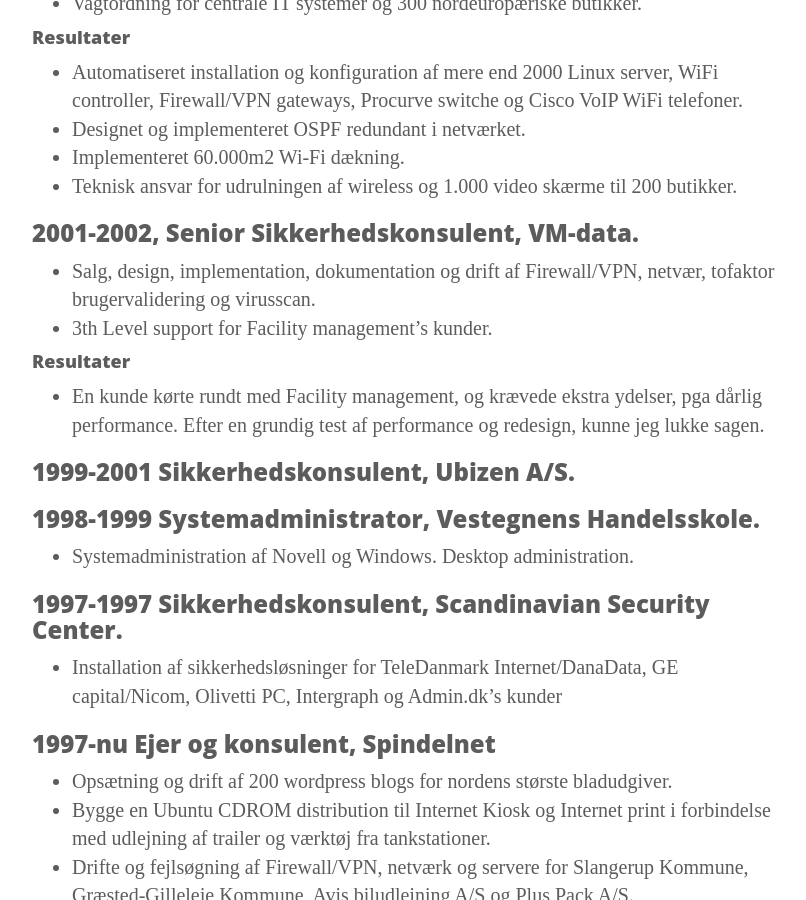
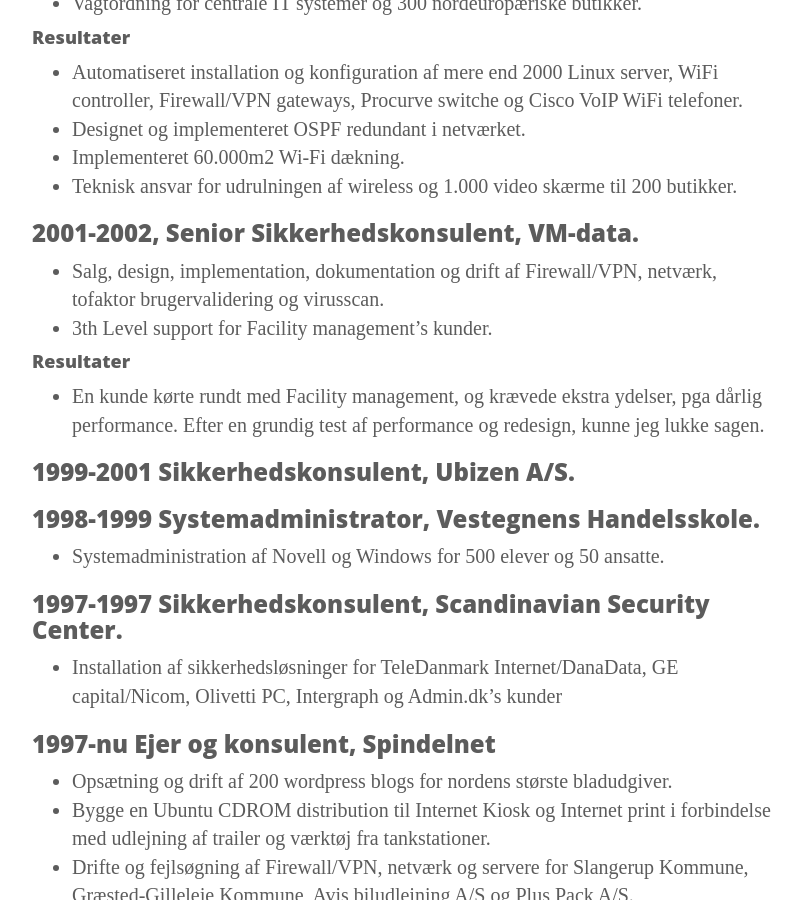
Before and after one commit to clysel/christian.lysel.net, a Jekyll site: the page built from cv.markdown, in a window 1280 px wide and 900 px high, scrolled down 1131 px. Shown: the whole window, without its empty margins (233-1039 px from the left). Built offline with Jekyll 4.4.1, drawn with Linux system fonts in a browser that asks for light colours.

Commit message:
Update cv.markdown

```diff
--- a/cv.markdown
+++ b/cv.markdown
@@ -27,7 +27,7 @@
   * Teknisk ansvar for udrulningen af wireless og 1.000 video skærme til 200 butikker.
 
 ### 2001-2002, Senior Sikkerhedskonsulent, VM-data.
-  * Salg, design, implementation, dokumentation og drift af Firewall/VPN, netvær, tofaktor brugervalidering og virusscan.
+  * Salg, design, implementation, dokumentation og drift af Firewall/VPN, netværk, tofaktor brugervalidering og virusscan.
   * 3th Level support for Facility management's kunder.
 
 #### Resultater
@@ -36,7 +36,7 @@
 ### 1999-2001 Sikkerhedskonsulent, Ubizen A/S.
 
 ### 1998-1999 Systemadministrator, Vestegnens Handelsskole.
-* Systemadministration af Novell og Windows. Desktop administration.
+* Systemadministration af Novell og Windows for 500 elever og 50 ansatte.
 
 ### 1997-1997 Sikkerhedskonsulent, Scandinavian Security Center.
 * Installation af sikkerhedsløsninger for TeleDanmark Internet/DanaData, GE capital/Nicom, Olivetti PC, Intergraph og Admin.dk's kunder
```
